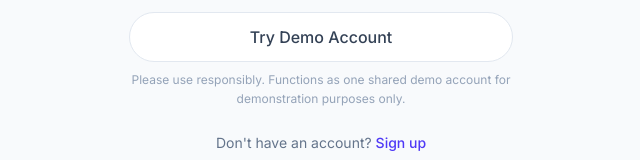
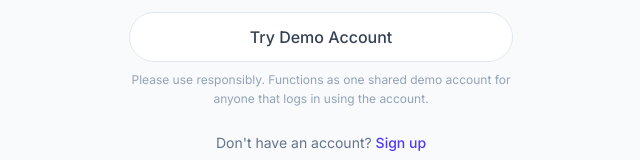
Before and after one commit to Eastern-Florida-Vibe-Coders/Homework_Genius, a Next.js app: page /login in a window 1280 px wide. Shown: the part 502-662 px from the top of the page, without its empty margins (319-959 px from the left). Built offline with nearby package versions, Linux system fonts and the light colour scheme.

Commit message:
Update wording on sign in page

```diff
--- a/app/(auth)/login/page.tsx
+++ b/app/(auth)/login/page.tsx
@@ -117,7 +117,7 @@ export default function LoginPage() {
         </button>
         {/* Shared demo account — not per-user; see .env.example for server-side demo credentials */}
         <p className="text-center text-xs text-[#94a3b8] mt-2 max-w-sm mx-auto leading-relaxed">
-          Please use responsibly. Functions as one shared demo account for demonstration purposes only.
+          Please use responsibly. Functions as one shared demo account for anyone that logs in using the account.
         </p>
 
         <p className="text-center text-sm text-[#64748b] dark:text-[#94a3b8] mt-6">
--- a/app/(auth)/signup/page.tsx
+++ b/app/(auth)/signup/page.tsx
@@ -139,7 +139,7 @@ export default function SignupPage() {
           {demoLoading ? 'Signing in…' : 'Try Demo Account'}
         </button>
         <p className="text-center text-xs text-[#94a3b8] mt-2 max-w-sm mx-auto">
-          Please use responsibly. Functions as one shared demo account for demonstration purposes only.
+          Please use responsibly. Functions as one shared demo account for anyone that logs in using the account.
         </p>
 
         <p className="text-center text-sm text-[#64748b] dark:text-[#94a3b8] mt-6">
```
